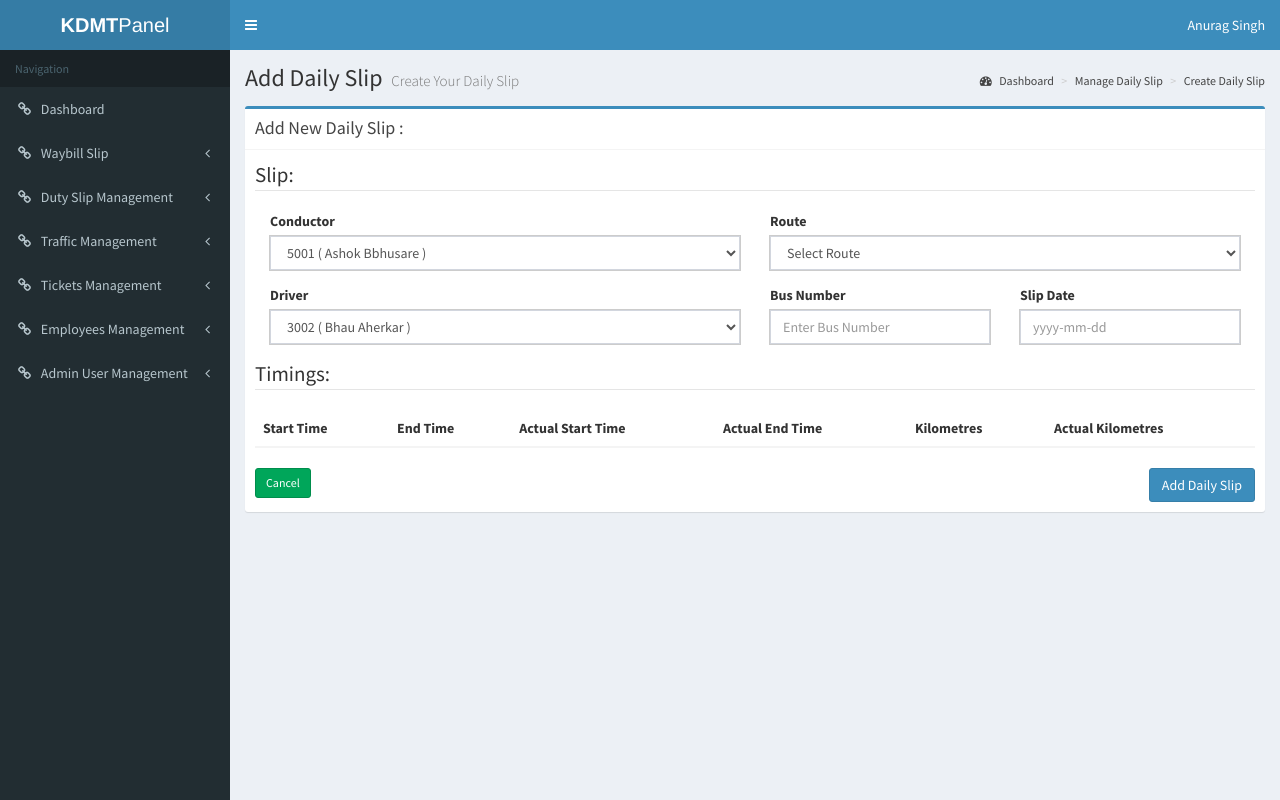
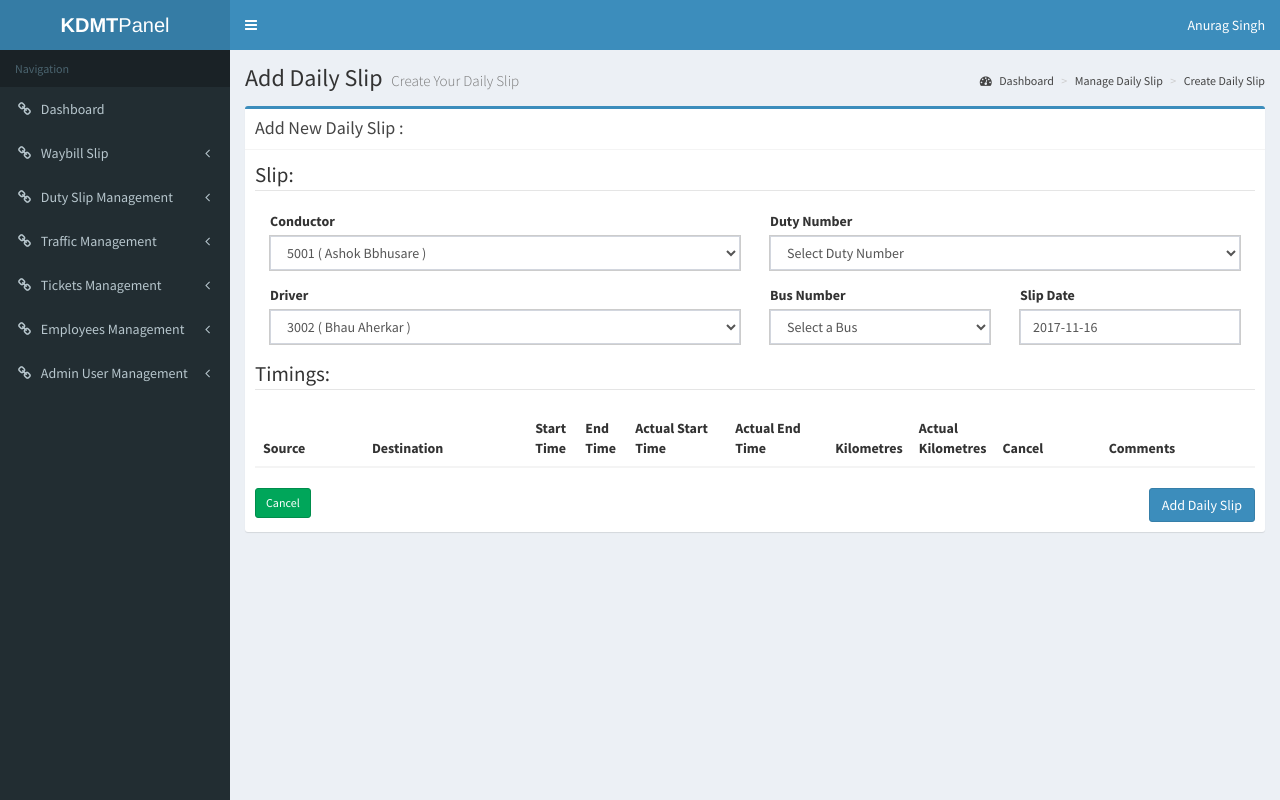
Before and after one commit to rag06/Bus-Transport-Duty-and-Ticket-Sheet, a CodeIgniter app: page /KDMT/admin/dailySlip/dailySlip/addDailySlip in a window 1280 px wide. Run offline with CodeIgniter, Linux system fonts and the light colour scheme; a user stored in the database is signed in; data comes from the database, SQL or seed files in the repository; both versions use the stored data as it was after the commit; data that the repository does not hold is empty; some web fonts are replaced.

Commit message:
Duty Slip All and correction in Dashboard and SQL file updated

```diff
--- a/application/controllers/admin/dailySlip/DailySlip.php
+++ b/application/controllers/admin/dailySlip/DailySlip.php
@@ -27,12 +27,12 @@ class DailySlip extends CI_Controller {
 			redirect('admin/login/login/index');
 		}
 		$data['result'] = $this->dailyslip_model->listDailySlip();
-		$data['routes'] = array();
+		$data['duty'] = array();
 		$data['employees'] = array();
 		foreach ($data['result']['result'] as $row){
-			$routeRow= $this->bus_model->getBusRoute($row->conductor_daysSlip_RoutesId);
+			$routeRow= $this->bus_model->getBusDuty($row->conductor_daysSlip_DutyId);
 			$empRow= $this->emp_model->getEmployee($row->conductor_daysSlip_ConductorEmpId);
-			$data['routes'][$routeRow[0]['Bus_Routes_Id']] = $routeRow;
+			$data['duty'][$routeRow[0]['bus_duty_Id']] = $routeRow;
 			$data['employees'][$empRow[0]['Employee_Id']] = $empRow;
 
 		}
@@ -40,15 +40,14 @@ class DailySlip extends CI_Controller {
 	}
 
 	public function getBusTimings(){
-		$routeId = $_GET['routeId'];
-		if(!empty($routeId)){
-			$busTimings = $this->bus_model->getBusTimingByRoute($routeId);
+		$dutyId = $_GET['dutyId'];
+		if(!empty($dutyId)){
+			$busTimings = $this->bus_model->getBusTimingByDuty($dutyId);
 			if(count($busTimings)>0)
 			{
 				$response= array();
 				$response['status']= true;
 				$response['data']= $busTimings;
-				$response['route'] = $this->bus_model->getBusRoute($routeId);
 
 			}else{
 				$response= array();
@@ -70,7 +69,8 @@ class DailySlip extends CI_Controller {
 			redirect('admin/login/index');
 		}
 		$data['employees'] = $this->emp_model->listEmployees();
-		$data['routes'] = $this->bus_model->listBusRoutes();
+		$data['duty'] = $this->bus_model->listBusDuty();
+		$data['busList'] = $this->bus_model->listBus();
 
 		$this->load->view('admin/dailySlip/addDailySlip',$data);
 
@@ -82,7 +82,7 @@ class DailySlip extends CI_Controller {
 
 				$data['header']= array(
 					'conductor_daysSlip_ConductorEmpId' => $this->input->post('conductorEmpId'),
-					'conductor_daysSlip_RoutesId' => $this->input->post('routeId'),
+					'conductor_daysSlip_DutyId' => $this->input->post('routeId'),
 					'conductor_daysSlip_BusNumber' => $this->input->post('busNumber'),
 					'conductor_daysSlip_DriveEmpId' => $this->input->post('driverEmpId'),
 					'conductor_daysslip_date' => $this->input->post('dailslipDate'),
@@ -94,7 +94,9 @@ class DailySlip extends CI_Controller {
 				$tempDetails = array(
 				'conductor_daysslip_details_ActSourceTime' => $this->input->post('actSourceTime'),
 				'conductor_daysslip_details_ActDestTime' => $this->input->post('actDestTime'),
-				'conductor_daysslip_details_ActualKm' => $this->input->post('actKm')
+				'conductor_daysslip_details_ActualKm' => $this->input->post('actKm'),
+				'conductor_daysslip_details_cancel' => $this->input->post('busIsCancel'),
+				'conductor_daysslip_details_comments' => $this->input->post('comments')
 				);
 				$data['details'] = array();
 				$total_rows = count($tempDetails['conductor_daysslip_details_ActSourceTime']);
@@ -106,6 +108,8 @@ class DailySlip extends CI_Controller {
 							$temp['conductor_daysslip_details_ActSourceTime'] = $tempDetails['conductor_daysslip_details_ActSourceTime'][$i];
 							$temp['conductor_daysslip_details_ActDestTime'] = $tempDetails['conductor_daysslip_details_ActDestTime'][$i];
 							$temp['conductor_daysslip_details_ActualKm'] = $tempDetails['conductor_daysslip_details_ActualKm'][$i];
+							$temp['conductor_daysslip_details_cancel'] = $tempDetails['conductor_daysslip_details_cancel'][$i];
+							$temp['conductor_daysslip_details_comments'] = $tempDetails['conductor_daysslip_details_comments'][$i];
 							array_push($data['details'],$temp);
 						}
 					}
@@ -130,10 +134,11 @@ class DailySlip extends CI_Controller {
 		}
 		$data['result'] = $this->dailyslip_model->getDailySlip($id);
 		$data['details'] = $this->dailyslip_model->getDailySlipDetails($id);
-		$data['actdetails'] = $this->bus_model->getBusTimingByRoute($data['result'][0]['conductor_daysSlip_RoutesId']);
-		$data['route'] = $this->bus_model->getBusRoute($data['result'][0]['conductor_daysSlip_RoutesId']);
+		$data['actdetails'] = $this->bus_model->getBusTimingByDuty($data['result'][0]['conductor_daysSlip_DutyId']);
 		$data['employees'] = $this->emp_model->listEmployees();
-		$data['routes'] = $this->bus_model->listBusRoutes();
+		$data['duty'] = $this->bus_model->listBusDuty();
+		$data['busList'] = $this->bus_model->listBus();
+
 		$this->load->view('admin/dailySlip/editDailySlip',$data);
 
 	}
@@ -145,7 +150,7 @@ class DailySlip extends CI_Controller {
 				$data['header']= array(
 					'conductor_daysSlip_Id' => $this->input->post('slipId'),
 					'conductor_daysSlip_ConductorEmpId' => $this->input->post('conductorEmpId'),
-					'conductor_daysSlip_RoutesId' => $this->input->post('routeId'),
+					'conductor_daysSlip_DutyId' => $this->input->post('routeId'),
 					'conductor_daysSlip_BusNumber' => $this->input->post('busNumber'),
 					'conductor_daysSlip_DriveEmpId' => $this->input->post('driverEmpId'),
 					'conductor_daysslip_date' => $this->input->post('dailslipDate'),
@@ -159,7 +164,9 @@ class DailySlip extends CI_Controller {
 				'conductor_daysslip_details_SlipId' => $this->input->post('slipId'),
 				'conductor_daysslip_details_ActSourceTime' => $this->input->post('actSourceTime'),
 				'conductor_daysslip_details_ActDestTime' => $this->input->post('actDestTime'),
-				'conductor_daysslip_details_ActualKm' => $this->input->post('actKm')
+				'conductor_daysslip_details_ActualKm' => $this->input->post('actKm'),
+				'conductor_daysslip_details_cancel' => $this->input->post('busIsCancel'),
+				'conductor_daysslip_details_comments' => $this->input->post('comments')
 				);
 				$data['details'] = array();
 				$total_rows = count($tempDetails['conductor_daysslip_details_Id']);
@@ -173,6 +180,8 @@ class DailySlip extends CI_Controller {
 							$temp['conductor_daysslip_details_ActSourceTime'] = $tempDetails['conductor_daysslip_details_ActSourceTime'][$i];
 							$temp['conductor_daysslip_details_ActDestTime'] = $tempDetails['conductor_daysslip_details_ActDestTime'][$i];
 							$temp['conductor_daysslip_details_ActualKm'] = $tempDetails['conductor_daysslip_details_ActualKm'][$i];
+							$temp['conductor_daysslip_details_cancel'] = $tempDetails['conductor_daysslip_details_cancel'][$i];
+							$temp['conductor_daysslip_details_comments'] = $tempDetails['conductor_daysslip_details_comments'][$i];
 							array_push($data['details'],$temp);
 						}
 					}
@@ -205,4 +214,76 @@ class DailySlip extends CI_Controller {
 				}
 
 	}
+
+	public function viewDailySlip($id)
+	{
+		if(!isset($this->session->userdata['logged_in'])){
+			redirect('admin/login/index');
+		}
+		$data['result'] = $this->dailyslip_model->getDailySlip($id);
+		$data['details'] = $this->dailyslip_model->getDailySlipDetails($id);
+		$data['actdetails'] = $this->bus_model->getBusTimingByDuty($data['result'][0]['conductor_daysSlip_DutyId']);
+		$data['employees'] = $this->emp_model->listEmployees();
+		$data['duty'] = $this->bus_model->listBusDuty();
+		$data['busList'] = $this->bus_model->listBus();
+
+		$this->load->view('admin/dailySlip/viewDailySlip',$data);
+
+	}
+
+	public function downloadDutySlip($id){
+
+		//load mPDF library
+		$this->load->library('m_pdf');
+		//now pass the data//
+		$this->data['title']="DutySlip";
+		$this->data['description']="Contains DutySlips";
+		//now pass the data //
+		$this->data['result'] = $this->dailyslip_model->getDailySlip($id);
+		$this->data['details'] = $this->dailyslip_model->getDailySlipDetails($id);
+		$this->data['actdetails'] = $this->bus_model->getBusTimingByDuty($this->data['result'][0]['conductor_daysSlip_DutyId']);
+		$this->data['employees'] = $this->emp_model->listEmployees();
+		$this->data['duty'] = $this->bus_model->listBusDuty();
+		$this->data['busList'] = $this->bus_model->listBus();
+
+		$html=$this->load->view('admin/dailySlip/pdfSingleDutySlip',$this->data, true);
+
+
+		//this the the PDF filename that user will get to download
+		$pdfFilePath ="dutySlip-".time()."-download.pdf";
+
+		//actually, you can pass mPDF parameter on this load() function
+		$pdf = $this->m_pdf->load();
+		// Define the Header/Footer before writing anything so they appear on the first page
+		$pdf->SetHTMLHeader('
+		<div style=" font-weight: bold;height:50px;">
+			 <h1>KDMT Transport</h1>
+		</div>');
+		$pdf->SetHTMLFooter('
+		<table width="100%">
+			<tr>
+				<td width="33%">Generated On : {DATE j-m-Y}</td>
+				<td width="33%" align="center">{PAGENO}/{nbpg}</td>
+				<td width="33%" style="text-align: right;">KDMT document</td>
+			</tr>
+		</table>');
+
+		//generate the PDF!
+		$pdf->WriteHTML($html,2);
+		//offer it to user via browser download! (The PDF won't be saved on your server HDD)
+		$pdf->Output($pdfFilePath, "D");
+
+	}
+
+	public function reports(){
+		if(!isset($this->session->userdata['logged_in'])){
+			redirect('admin/login/login/index');
+		}
+		$data['employees']=$this->emp_model->listEmployees();
+		$data['busList'] = $this->bus_model->listBus();
+		$data['duty'] = $this->bus_model->listBusDuty();
+
+		$this->load->view('admin/dailySlip/customReports',$data);
+	}
+
 }
--- a/application/views/admin/dailySlip/addDailySlip.php
+++ b/application/views/admin/dailySlip/addDailySlip.php
@@ -26,7 +26,7 @@
 						  <h3 class="box-title">Add New  Daily Slip :</h3>
 						</div><!-- /.box-header -->
 						  <div class="box-body">
-							<form method="post" action="<?php echo base_url() ;?>/admin/dailySlip/dailySlip/insertDailySlip">
+							<form method="post" name="addDutySlip" action="<?php echo base_url() ;?>/admin/dailySlip/dailySlip/insertDailySlip">
 								 <?php
 								echo "<div class='error_msg'>";
 								if (isset($error_message)) {
@@ -50,12 +50,12 @@
 										  </select>
 										</div>
 										<div class="form-group  col-md-6">
-										  <label for="routeId">Route</label>
+										  <label for="routeId">Duty Number</label>
 										  <select class="form-control" id="routeId" name="routeId" required>
-											<option value="">Select Route</option>
+											<option value="">Select Duty Number</option>
 										  <?php
-												foreach($routes['result'] as $route){
-													 echo '<option value="'.$route->Bus_Routes_Id.'" >'.$route->Bus_Routes_Number.' ( '.$route->Bus_Routes_Source.' - '.$route->Bus_Routes_Destination.' )</option>';
+												foreach($duty['result'] as $dutyRow){
+													 echo '<option value="'.$dutyRow->bus_duty_Id.'" >'.$dutyRow->Bus_Routes_Number	.' | '.$dutyRow->bus_duty_Number.' ( '.$dutyRow->Bus_Routes_Name.' )</option>';
 												}
 											?>
 											</select>
@@ -76,12 +76,19 @@
 										</div>
 										<div class="form-group col-md-3">
 										  <label for="busNumber">Bus Number</label>
-										  <input type="text" class="form-control" id="busNumber" name="busNumber" placeholder="Enter Bus Number">
+										   <select class="form-control" id="busNumber" name="busNumber" placeholder="Enter Bus Number">
+												<option value="">Select a Bus </option>
+											  <?php
+												foreach($busList['result'] as $busrow){
+													 echo '<option value="'.$busrow->bus_number.'" >'.$busrow->bus_number.'</option>';
+												}
+											?>
+										  </select>
 										</div>
 
 										<div class="form-group col-md-3">
 										  <label for="dailslipDate">Slip Date</label>
-										  <input type="text" class="form-control" id="dailslipDate" name="dailslipDate" placeholder="yyyy-mm-dd">
+										  <input type="text" class="form-control" id="dailslipDate" name="dailslipDate" placeholder="yyyy-mm-dd"  value="<?php echo date("Y-m-d");?>"/>
 										</div>
 									</div>
 								</fieldset>
@@ -91,12 +98,16 @@
 										<table class="table dataTables">
 											<thead>
 												<tr>
-													<th>Start Time</th>
-													<th>End Time</th>
-													<th>Actual Start Time</th>
-													<th>Actual End Time</th>
-													<th>Kilometres</th>
-													<th>Actual Kilometres</th>
+													<th>Source</th>
+													<th>Destination</th>
+													<th style="width:50px;">Start Time</th>
+													<th style="width:50px;">End Time</th>
+													<th style="width:100px;">Actual Start Time</th>
+													<th style="width:100px;">Actual End Time</th>
+													<th style="width:50px;">Kilometres</th>
+													<th style="width:50px;">Actual Kilometres</th>
+													<th>Cancel</th>
+													<th>Comments</th>
 												</tr>
 											</thead>
 											<tbody id="bustiming">
@@ -118,25 +129,34 @@
 	 <script>
 	 $(document).ready(function(){
 		$('#routeId').change(function(){
-				var routeId = $(this).val();
+				var dutyId = $(this).val();
 				var innerHTML ='';
-				if(routeId){
+				if(dutyId){
 					$.ajax( {
 						url: '<?php echo base_url() ;?>admin/dailySlip/dailySlip/getBusTimings',
-						data: {routeId: routeId},
+						data: {dutyId: dutyId},
 						success: function(data) {
-						console.log(data);
 						data = $.parseJSON(data)
 							if(data.status == true){
-								for(var i in data.data ){
+								if(data.data.length>0){
+									for(var i in data.data ){
+										innerHTML += '<tr>';
+										innerHTML +=  '<td>'+data.data[i].bus_timing_Source+'</td>';
+										innerHTML +=  '<td>'+data.data[i].bus_timing_Destination+'</td>';
+										innerHTML +=  '<td>'+data.data[i].bus_timing_StartTime+'</td>';
+										innerHTML +=  '<td>'+data.data[i].bus_timing_DestinationTime+'</td>';
+										innerHTML +=  '<td><input type="time" name="actSourceTime[]"  class="form-control input-sm" value="'+data.data[i].bus_timing_StartTime+'"/></td>';
+										innerHTML +=  '<td><input type="time" name="actDestTime[]"  class="form-control input-sm"/ value="'+data.data[i].bus_timing_DestinationTime+'"></td>';
+										innerHTML +=  '<td>'+data.data[i].bus_timing_Kilometers+'</td>';
+										innerHTML +=  '<td><input type="text" name="actKm[]"  class="form-control input-sm"/></td>';
+										innerHTML +=  '<td><select name="busIsCancel[]"  class="form-control input-sm"><option value="0" selected>No</option><option value="1">Yes</option></select></td>';
+										innerHTML +=  '<td><textarea name="comments[]"  class="form-control input-sm"></textarea></td>';
+										innerHTML +=  '</tr>';
+									}
+								}else{
 									innerHTML += '<tr>';
-									innerHTML +=  '<td>'+data.data[i].bus_timing_StartTime+'</td>';
-									innerHTML +=  '<td>'+data.data[i].bus_timing_DestinationTime+'</td>';
-									innerHTML +=  '<td><input type="text" name="actSourceTime[]"  class="form-control input-sm"/></td>';
-									innerHTML +=  '<td><input type="text" name="actDestTime[]"  class="form-control input-sm"/></td>';
-									innerHTML +=  '<td>'+data.route[0].Bus_Routes_Number+'</td>';
-									innerHTML +=  '<td><input type="text" name="actKm[]"  class="form-control input-sm"/></td>';
-									innerHTML +=  '</tr>';
+										innerHTML +=  '<td> No Bus Timing  Found</td>';
+										innerHTML +=  '</tr>';
 								}
 
 								$('#bustiming').html(innerHTML);
@@ -147,8 +167,45 @@
 						}
 					   });
 
+				}else{
+					$('#bustiming').html('');
 				}
 		});
 	 });
 
 	 </script>
+	   <script>
+	 $(function() {
+	  $("form[name='addDutySlip']").validate({
+		// Specify validation rules
+		rules: {
+		  // The key name on the left side is the name attribute
+		  // of an input field. Validation rules are defined
+		  // on the right side
+		  conductorEmpId: {
+			required:true
+		  },
+		  routeId: "required",
+		  driverEmpId: "required",
+		  busNumber: "required",
+		  dailslipDate: {
+			required:true,
+			date: true
+		  }
+		},
+		// Specify validation error messages
+		messages: {
+		  conductorEmpId: "Please select a valid Condutor",
+		  routeId: "Please select a valid  Duty ",
+		  driverEmpId: "Please select a valid Driver",
+		  busNumber: "Please enter a valid Bus Number",
+		  dailslipDate: "Please enter a valid Slip Date"
+		},
+		// Make sure the form is submitted to the destination defined
+		// in the "action" attribute of the form when valid
+		submitHandler: function(form) {
+		  form.submit();
+		}
+	  });
+	});
+	 </script>
```
Also changed, not shown: application/controllers/admin/dashboard/Dashboard.php (+5 -5 lines), application/views/admin/cashDepositSlip/editCashDepositSlip.php (+5 -5 lines), application/views/admin/dailySlip/editDailySlip.php (+82 -51 lines), application/views/admin/dailySlip/index.php (+4 -3 lines), application/views/admin/dashboard/dashboard.php (+7 -22 lines), tickets.sql (+19 -10 lines).
